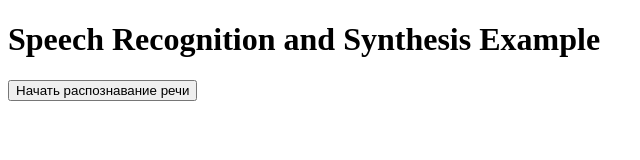
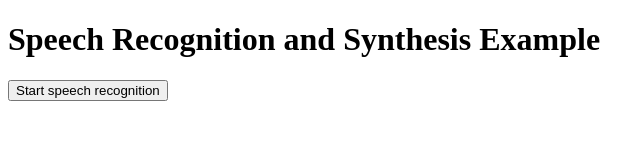
Before and after one commit to HAngry101/Speech-Recognition-and-Synthesis-Example, a plain HTML site: page index.html in a window 1280 px wide. Shown: the full height of the page, 0-640 px from the left. Drawn offline with Linux system fonts and the light colour scheme.

Commit message:
Update index.html

```diff
--- a/index.html
+++ b/index.html
@@ -9,7 +9,7 @@
     <h1>Speech Recognition and Synthesis Example</h1>
 
     <!-- Кнопка для запуска распознавания речи -->
-    <button id="startRecognition">Начать распознавание речи</button>
+    <button id="startRecognition">Start speech recognition</button>
 
     <!-- Строка для вывода результатов распознавания речи -->
     <p id="recognitionResult"></p>
```
